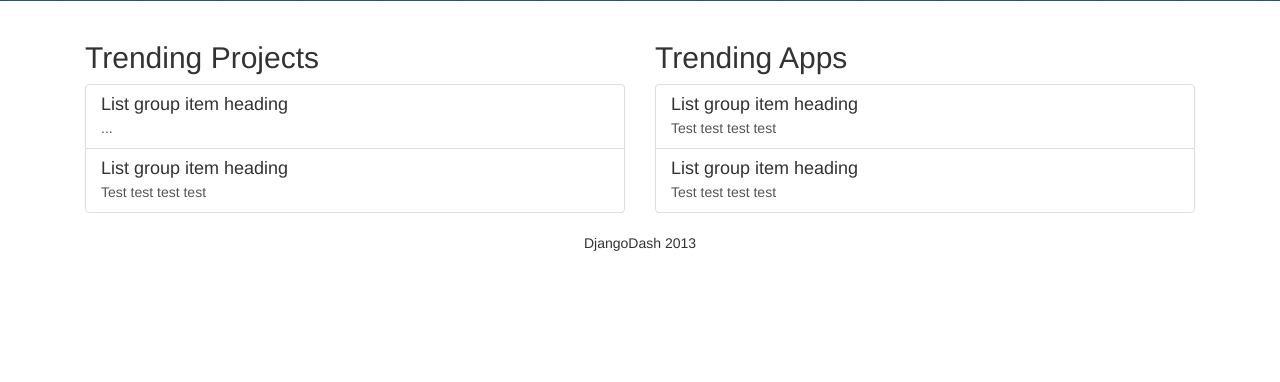
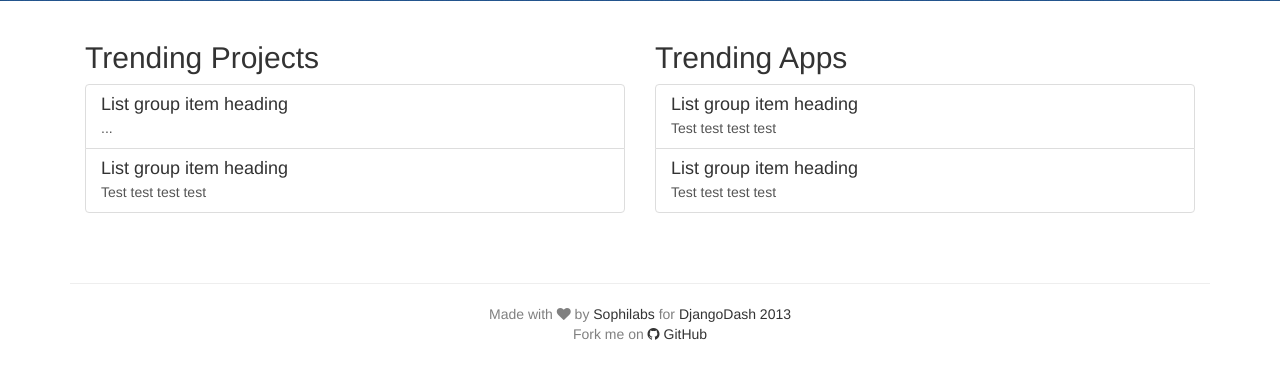
Before and after one commit to sophilabs/djangoboot, a Django app: page / in a window 1280 px wide. Shown: the part 418-800 px from the top of the page. Run offline with Django 3.2, Linux system fonts and the light colour scheme; some libraries are stand-ins or nearby versions.

Commit message:
Update footer.

```diff
--- a/app/static/css/base.css
+++ b/app/static/css/base.css
@@ -8,3 +8,17 @@ body {
     font-family: 'Architects Daughter', cursive;
     font-size: 20px;
 }
+
+footer {
+    color: gray;
+    margin: 30px;
+}
+
+footer a {
+    color: #333333;
+}
+
+footer a:hover {
+    color: black;
+    text-decoration: none;
+}
--- a/app/templates/base.html
+++ b/app/templates/base.html
@@ -70,12 +70,16 @@
 
     <footer>
         <div class="container">
+            <hr/>
             <div class="row">
-                <div class="col-lg-4"></div>
-                <div class="col-lg-4 text-center">
-                    DjangoDash 2013
+                <div class="col-lg-12">
+                    <div class="text-center">
+                        Made with <i class="icon-heart"></i> by <a href="http://sophilabs.com/">Sophilabs</a> for
+                        <a href="#">DjangoDash 2013</a> <br/>
+                        Fork me on
+                        <a href="https://github.com/sophilabs/djangoboot"><i class="icon-github"></i> GitHub</a>
+                    </div>
                 </div>
-                <div class="col-lg-4"></div>
             </div>
         </div>
     </footer>
```
